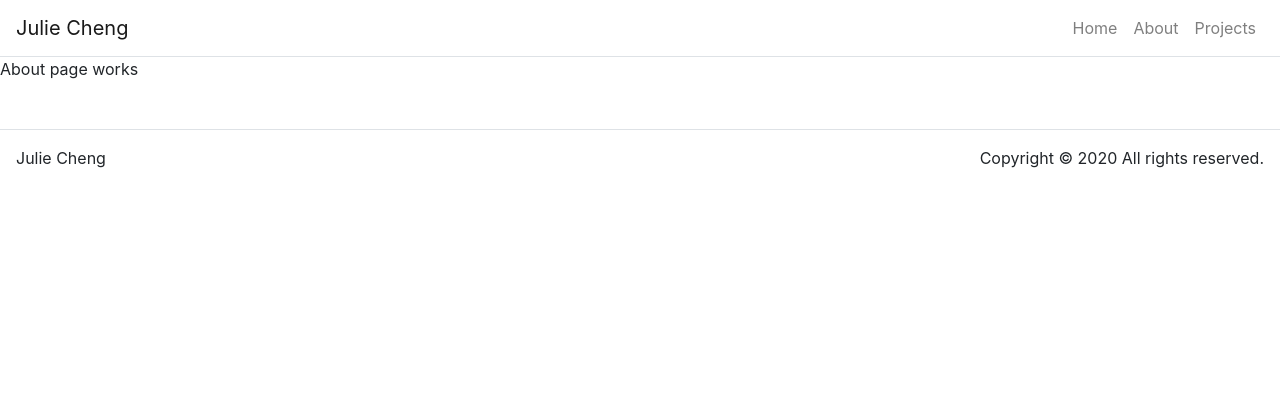
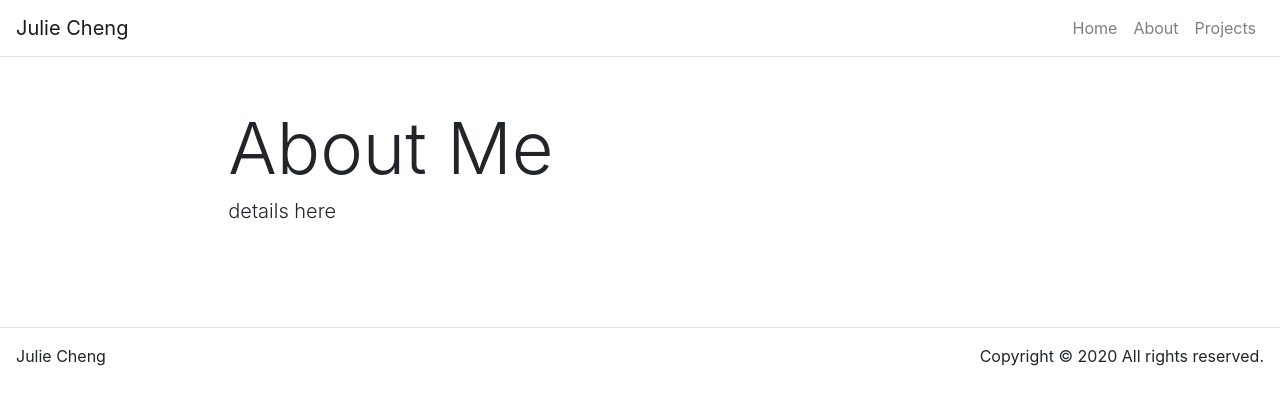
Before and after one commit to jj49411/portfolio, a React (Create React App) app: page /about in a window 1280 px wide. Shown: the top 404 px of the page. Built offline with nearby package versions, Linux system fonts and the light colour scheme.

Commit message:
add about content component and render in about page

```diff
--- /dev/null
+++ b/src/components/AboutContent.js
@@ -0,0 +1,24 @@
+import React from 'react';
+import Jumbotron from 'react-bootstrap/Jumbotron';
+import Container from 'react-bootstrap/Container';
+import Row from 'react-bootstrap/Row';
+import Col from 'react-bootstrap/Col';
+
+function AboutContent(props) {
+
+  return (
+
+    <Jumbotron className='bg-transparent jumbotron-fluid p-0'>
+      <Container fluid={true}>
+        <Row className='justify-content-center py-5'>
+          <Col md={8} sm={12}>
+            { props.title && <h1 className='display-3 font-weight-light'>{props.title}</h1> }
+            { props.text && <h1 className='lead font-weight-light'>{props.text}</h1> }
+          </Col>
+        </Row>
+      </Container>
+    </Jumbotron>
+  );
+}
+
+export default AboutContent;
--- a/src/pages/AboutPage.js
+++ b/src/pages/AboutPage.js
@@ -1,9 +1,10 @@
 import React from 'react';
+import AboutContent from '../components/AboutContent';
 
-function AboutPage() {
+function AboutPage(props) {
 
   return (
-    <p>About page works</p>
+    <AboutContent title={props.title} text={props.text}></AboutContent>
   );
 }
 
```
